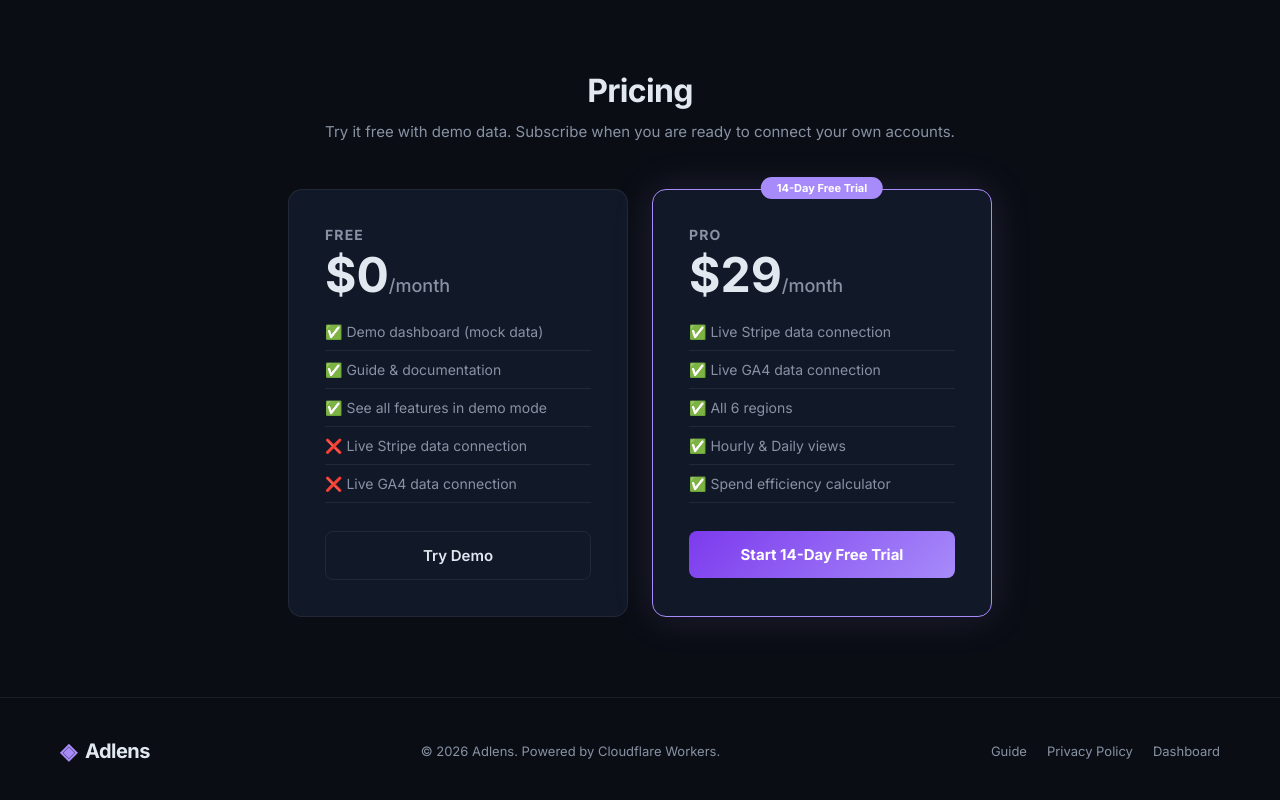
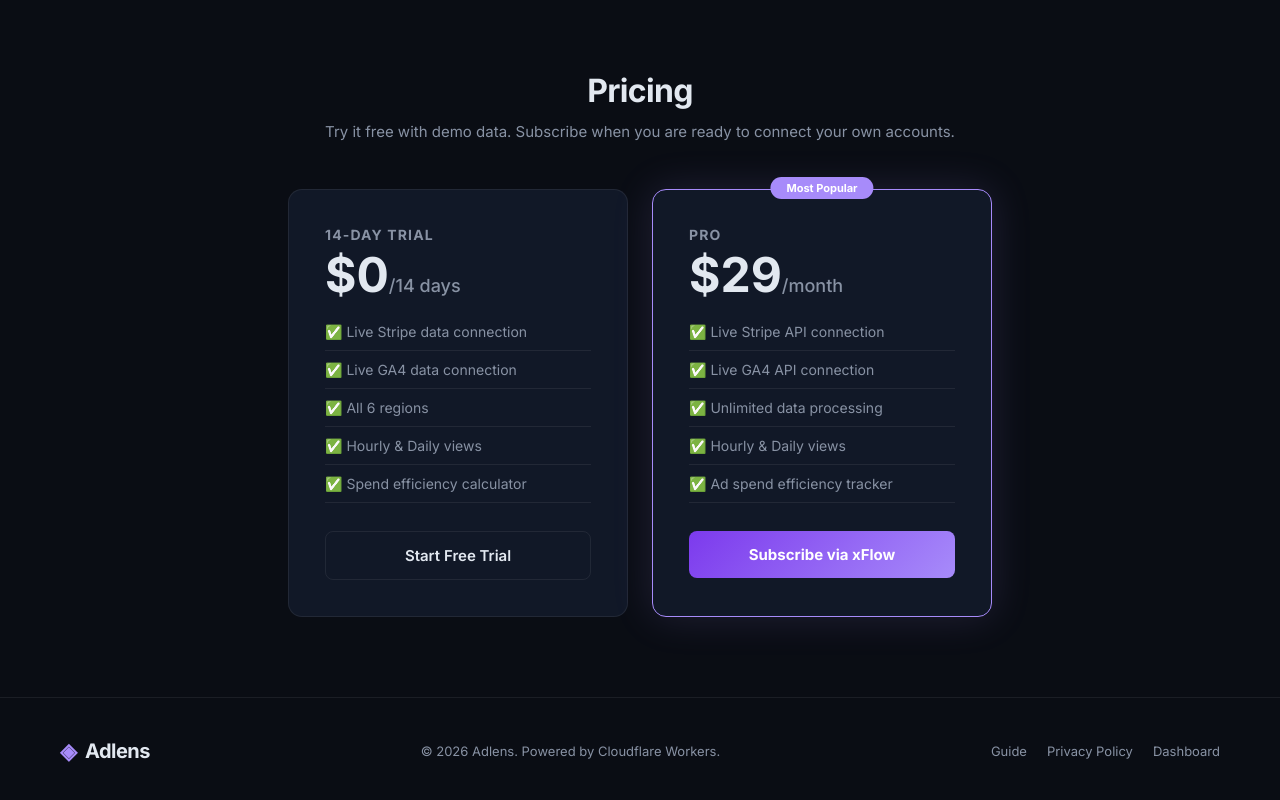
Before and after one commit to abdulmuqsith810-debug/Adlens, a React (Vite) app: page / in a window 1280 px wide. Shown: the part 2664-3464 px from the top of the page. Built offline with nearby package versions, Linux system fonts and the light colour scheme.

Commit message:
Update Pricing Table: Set  as 14-Day Free Trial

```diff
--- a/src/components/LandingPage.jsx
+++ b/src/components/LandingPage.jsx
@@ -184,21 +184,8 @@ export default function LandingPage() {
                 <p className="section-subtitle">Try it free with demo data. Subscribe when you are ready to connect your own accounts.</p>
                 <div className="pricing-grid">
                     <div className="pricing-card">
-                        <div className="pricing-plan-name">Free</div>
-                        <div className="pricing-price">$0<span>/month</span></div>
-                        <ul className="pricing-features">
-                            <li>✅ Demo dashboard (mock data)</li>
-                            <li>✅ Guide & documentation</li>
-                            <li>✅ See all features in demo mode</li>
-                            <li>❌ Live Stripe data connection</li>
-                            <li>❌ Live GA4 data connection</li>
-                        </ul>
-                        <Link to="/dashboard" className="btn-secondary pricing-btn">Try Demo</Link>
-                    </div>
-                    <div className="pricing-card featured">
-                        <div className="pricing-pill">14-Day Free Trial</div>
-                        <div className="pricing-plan-name">Pro</div>
-                        <div className="pricing-price">$29<span>/month</span></div>
+                        <div className="pricing-plan-name">14-Day Trial</div>
+                        <div className="pricing-price">$0<span>/14 days</span></div>
                         <ul className="pricing-features">
                             <li>✅ Live Stripe data connection</li>
                             <li>✅ Live GA4 data connection</li>
@@ -206,7 +193,20 @@ export default function LandingPage() {
                             <li>✅ Hourly & Daily views</li>
                             <li>✅ Spend efficiency calculator</li>
                         </ul>
-                        <a href="#xflow-checkout" className="btn-primary pricing-btn">Start 14-Day Free Trial</a>
+                        <a href="#xflow-checkout" className="btn-secondary pricing-btn">Start Free Trial</a>
+                    </div>
+                    <div className="pricing-card featured">
+                        <div className="pricing-pill">Most Popular</div>
+                        <div className="pricing-plan-name">Pro</div>
+                        <div className="pricing-price">$29<span>/month</span></div>
+                        <ul className="pricing-features">
+                            <li>✅ Live Stripe API connection</li>
+                            <li>✅ Live GA4 API connection</li>
+                            <li>✅ Unlimited data processing</li>
+                            <li>✅ Hourly & Daily views</li>
+                            <li>✅ Ad spend efficiency tracker</li>
+                        </ul>
+                        <a href="#xflow-checkout" className="btn-primary pricing-btn">Subscribe via xFlow</a>
                     </div>
                 </div>
             </section>
```
